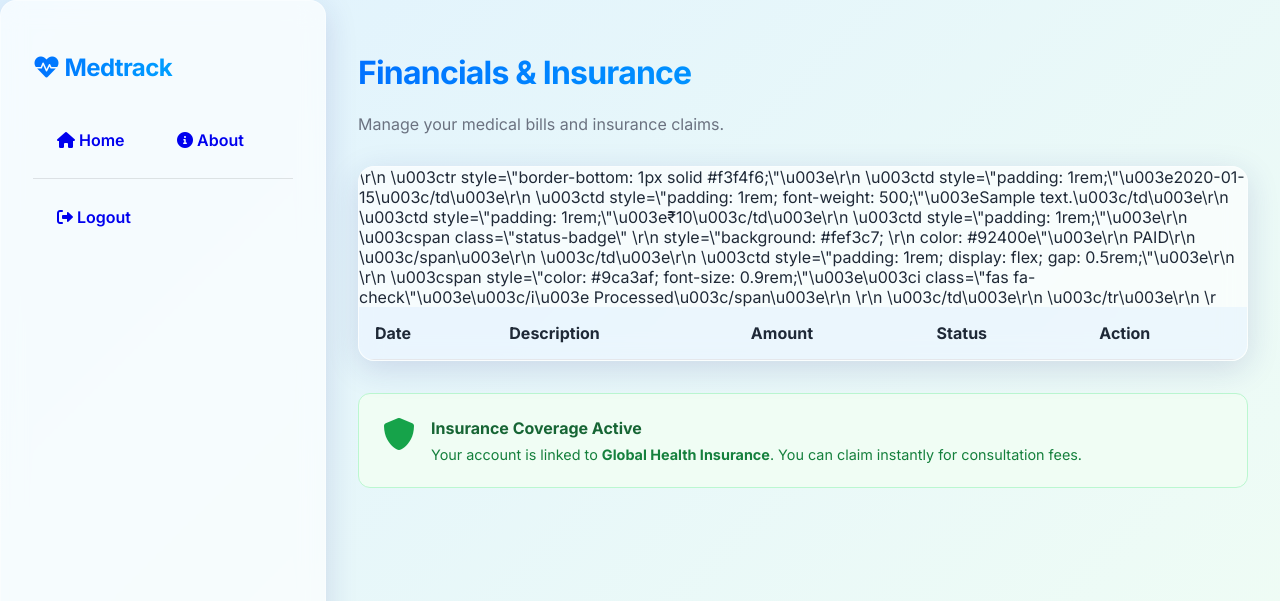
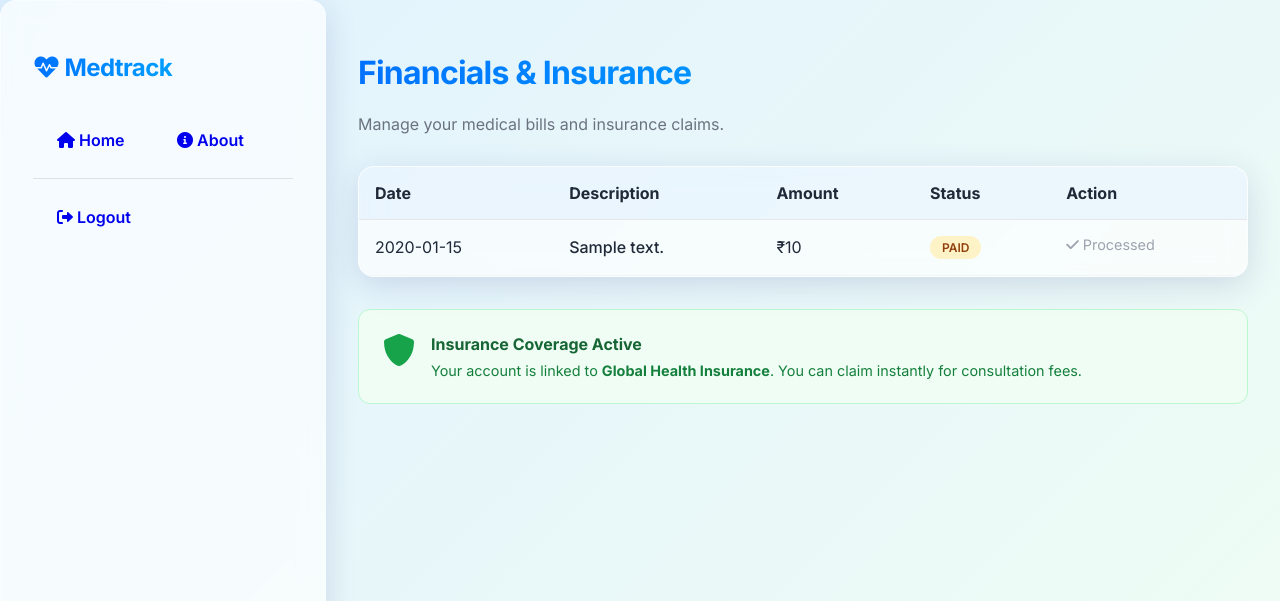
Before and after one commit to prasannabme2022/AWS-Captone-project, a Flask app: template templates/patient/invoices.html in a window 1280 px wide. Shown: the top 601 px of the page. Run offline with Flask 3, Linux system fonts and the light colour scheme; the template is opened without the code that fills it: most values are stand-ins (such as "Sample title", 1, 10 or a date in 2020); lists and menus that the app fills with data are empty.

Commit message:
fix: Correct HTML escaping in invoices template for Pay/Claim buttons

```diff
--- a/templates/patient/invoices.html
+++ b/templates/patient/invoices.html
@@ -21,25 +21,34 @@
                 <td colspan="5" style="padding: 2rem; text-align: center; color: #9ca3af;">No invoices found.</td>
             </tr>
             {% else %}
-            {% for inv in invoices %}\r\n \u003ctr style=\"border-bottom: 1px solid #f3f4f6;\"\u003e\r\n \u003ctd
-            style=\"padding: 1rem;\"\u003e{{ inv.created_at[:10] if inv.created_at else 'N/A' }}\u003c/td\u003e\r\n
-            \u003ctd style=\"padding: 1rem; font-weight: 500;\"\u003e{{ inv.description }}\u003c/td\u003e\r\n \u003ctd
-            style=\"padding: 1rem;\"\u003e₹{{ inv.amount }}\u003c/td\u003e\r\n \u003ctd style=\"padding:
-            1rem;\"\u003e\r\n \u003cspan class=\"status-badge\" \r\n style=\"background: {{ '#d1fae5' if
-            inv.insurance_claimed else '#fef3c7' if inv.status == 'paid' else '#fee2e2' }}; \r\n color: {{ '#065f46' if
-            inv.insurance_claimed else '#92400e' if inv.status == 'paid' else '#991b1b' }}\"\u003e\r\n {{ 'Claimed' if
-            inv.insurance_claimed else inv.status.upper() }}\r\n \u003c/span\u003e\r\n \u003c/td\u003e\r\n \u003ctd
-            style=\"padding: 1rem; display: flex; gap: 0.5rem;\"\u003e\r\n {% if inv.status == 'unpaid' and not
-            inv.insurance_claimed %}\r\n \u003ca href=\"{{ url_for('pay_invoice', invoice_id=inv.invoice_id) }}\"
-            class=\"btn\"\r\n style=\"padding: 0.5rem 1rem; font-size: 0.9rem; background: var(--primary); color: white;
-            text-decoration: none; border-radius: 6px;\"\u003e\r\n \u003ci class=\"fas
-            fa-credit-card\"\u003e\u003c/i\u003e Pay Now\r\n \u003c/a\u003e\r\n \u003ca href=\"{{
-            url_for('claim_insurance_route', invoice_id=inv.invoice_id) }}\" class=\"btn\"\r\n style=\"padding: 0.5rem
-            1rem; font-size: 0.9rem; background: var(--secondary); color: white; text-decoration: none; border-radius:
-            6px;\"\u003e\r\n \u003ci class=\"fas fa-shield-alt\"\u003e\u003c/i\u003e Claim\r\n \u003c/a\u003e\r\n {%
-            else %}\r\n \u003cspan style=\"color: #9ca3af; font-size: 0.9rem;\"\u003e\u003ci class=\"fas
-            fa-check\"\u003e\u003c/i\u003e Processed\u003c/span\u003e\r\n {% endif %}\r\n \u003c/td\u003e\r\n
-            \u003c/tr\u003e\r\n {% endfor %}\r
+            {% for inv in invoices %}
+            <tr style="border-bottom: 1px solid #f3f4f6;">
+                <td style="padding: 1rem;">{{ inv.created_at[:10] if inv.created_at else 'N/A' }}</td>
+                <td style="padding: 1rem; font-weight: 500;">{{ inv.description }}</td>
+                <td style="padding: 1rem;">₹{{ inv.amount }}</td>
+                <td style="padding: 1rem;">
+                    <span class="status-badge"
+                        style="background: {{ '#d1fae5' if inv.insurance_claimed else '#fef3c7' if inv.status == 'paid' else '#fee2e2' }};
+                               color: {{ '#065f46' if inv.insurance_claimed else '#92400e' if inv.status == 'paid' else '#991b1b' }}">
+                        {{ 'Claimed' if inv.insurance_claimed else inv.status.upper() }}
+                    </span>
+                </td>
+                <td style="padding: 1rem; display: flex; gap: 0.5rem;">
+                    {% if inv.status == 'unpaid' and not inv.insurance_claimed %}
+                    <a href="{{ url_for('pay_invoice', invoice_id=inv.invoice_id) }}" class="btn"
+                        style="padding: 0.5rem 1rem; font-size: 0.9rem; background: var(--primary); color: white; text-decoration: none; border-radius: 6px;">
+                        <i class="fas fa-credit-card"></i> Pay Now
+                    </a>
+                    <a href="{{ url_for('claim_insurance_route', invoice_id=inv.invoice_id) }}" class="btn"
+                        style="padding: 0.5rem 1rem; font-size: 0.9rem; background: var(--secondary); color: white; text-decoration: none; border-radius: 6px;">
+                        <i class="fas fa-shield-alt"></i> Claim
+                    </a>
+                    {% else %}
+                    <span style="color: #9ca3af; font-size: 0.9rem;"><i class="fas fa-check"></i> Processed</span>
+                    {% endif %}
+                </td>
+            </tr>
+            {% endfor %}
             {% endif %}
         </tbody>
     </table>
```
